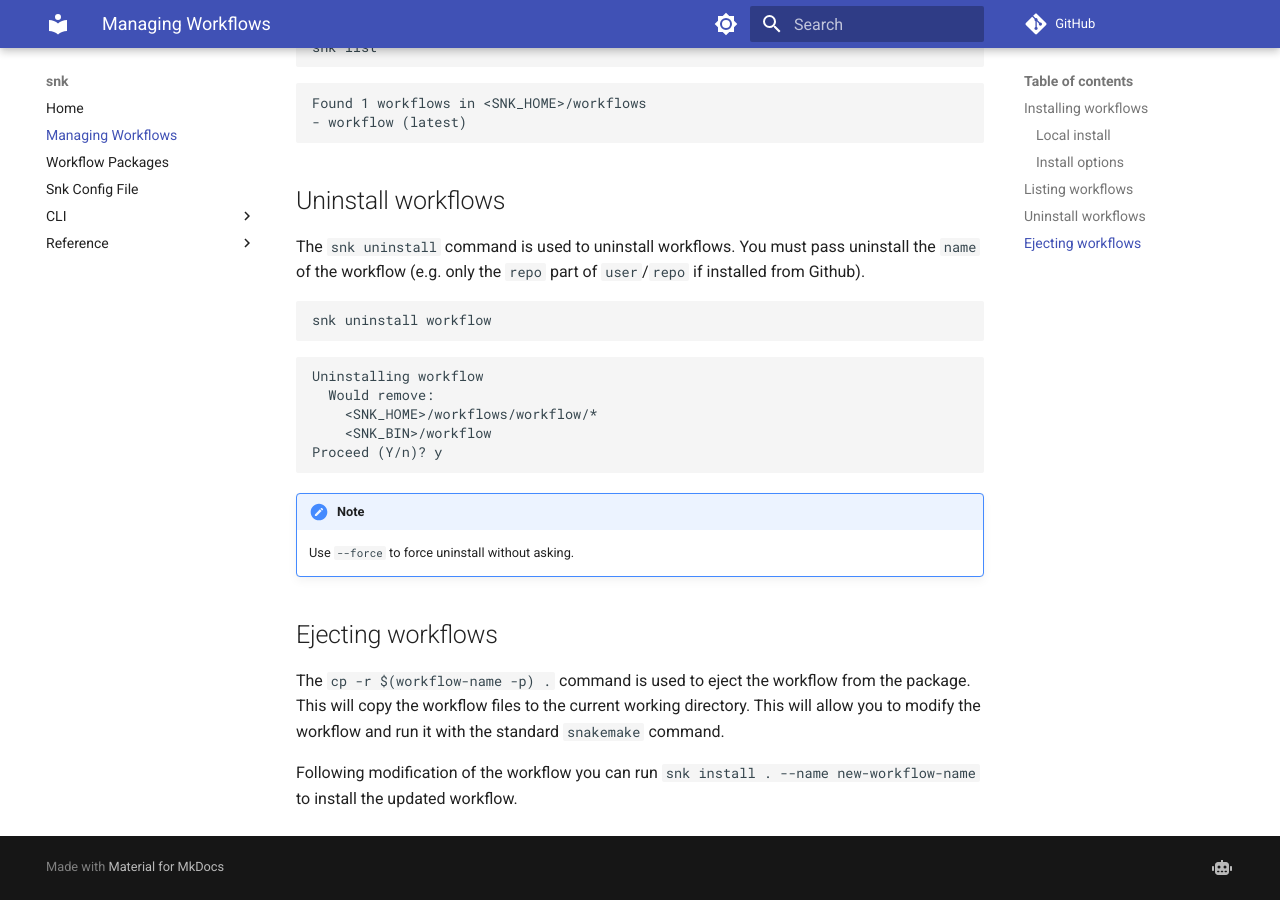
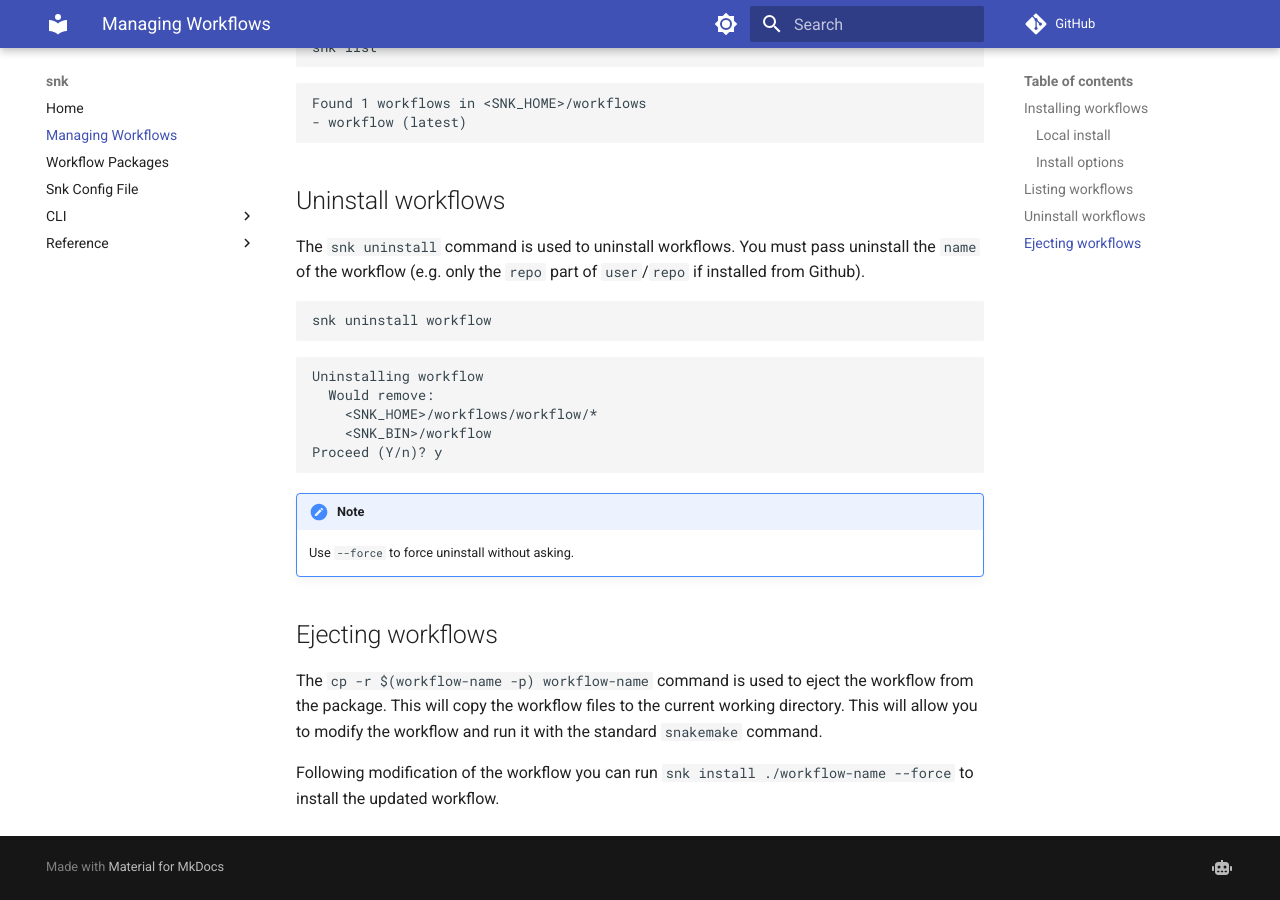
Before and after one commit to Wytamma/snk, an MkDocs documentation site: the page built from docs/managing_pipelines.md, in a window 1280 px wide and 900 px high, scrolled down 2460 px. Built offline with MkDocs 1.6.1 and Material for MkDocs 9.7.7, drawn with Linux system fonts in a browser that asks for light colours; comment, search, counter and statistics services are not loaded.

Commit message:
Update managing_pipelines.md

```diff
--- a/docs/managing_pipelines.md
+++ b/docs/managing_pipelines.md
@@ -126,6 +126,6 @@ Proceed (Y/n)? y
 
 ## Ejecting workflows
 
-The `cp -r $(workflow-name -p) .` command is used to eject the workflow from the package. This will copy the workflow files to the current working directory. This will allow you to modify the workflow and run it with the standard `snakemake` command.
+The `cp -r $(workflow-name -p) workflow-name` command is used to eject the workflow from the package. This will copy the workflow files to the current working directory. This will allow you to modify the workflow and run it with the standard `snakemake` command.
 
-Following modification of the workflow you can run `snk install . --name new-workflow-name` to install the updated workflow.
+Following modification of the workflow you can run `snk install ./workflow-name --force` to install the updated workflow.
```
